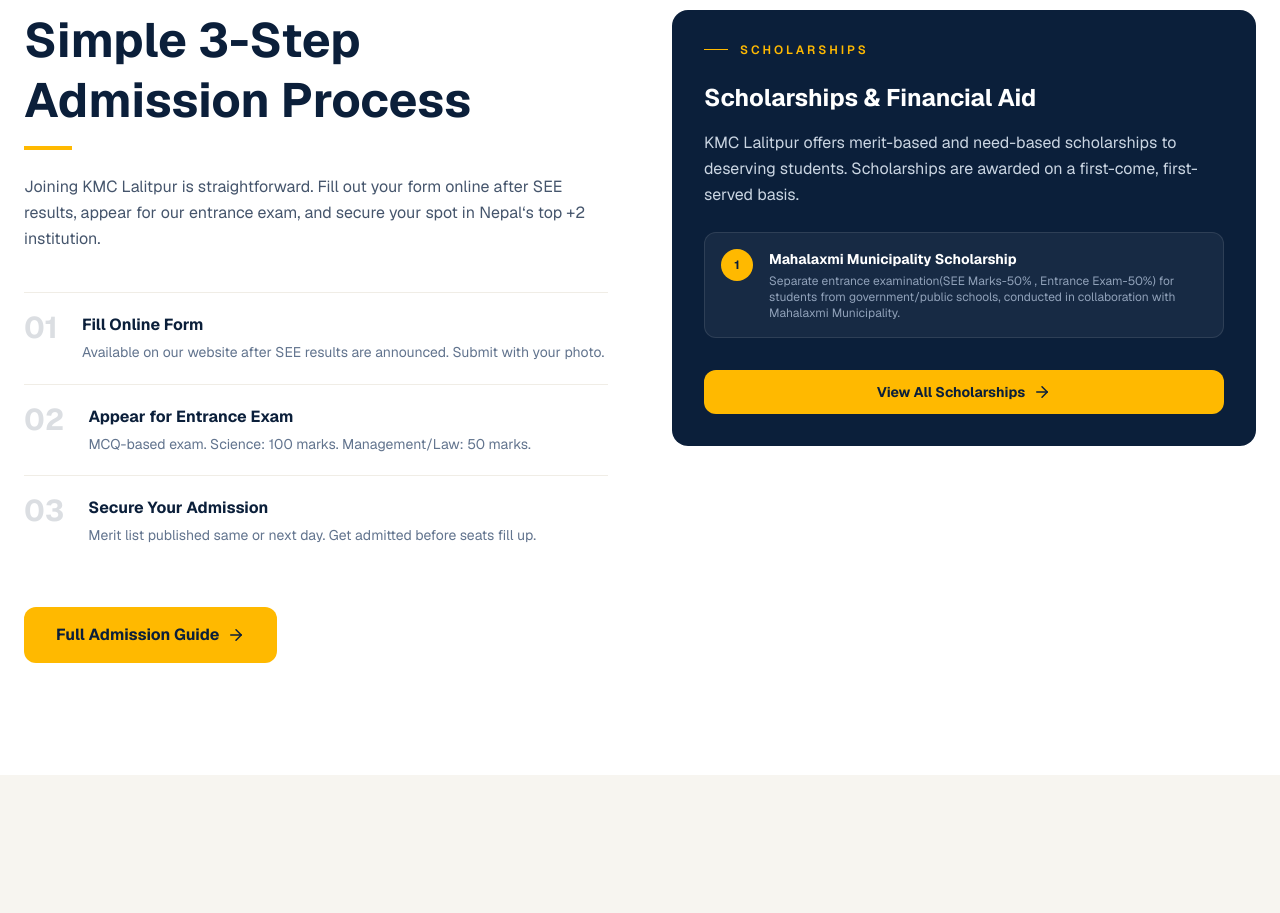
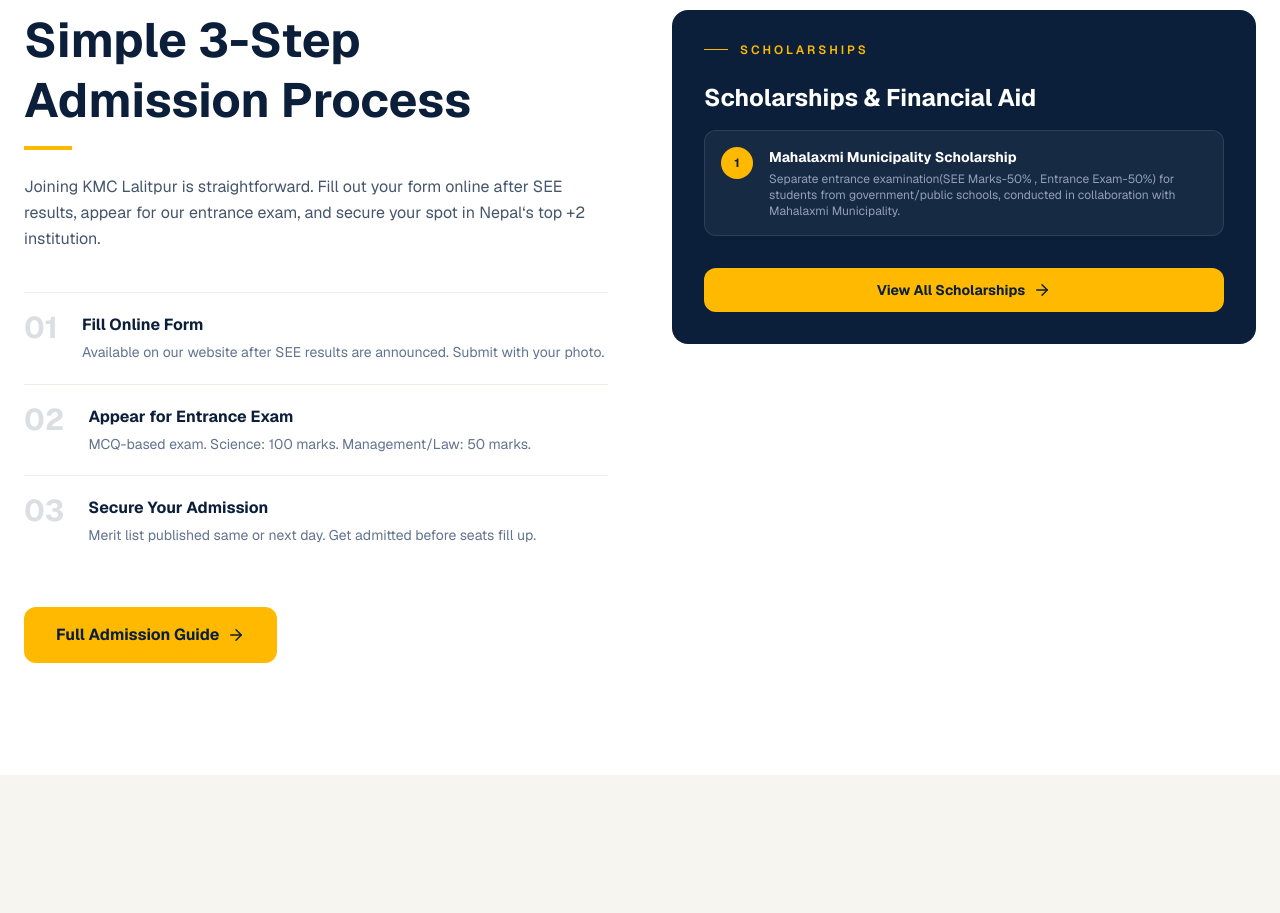
Before and after one commit to kasamthapa/kmc-lalitpur, a Next.js app: page / in a window 1280 px wide. Shown: the part 3620-4533 px from the top of the page. Built offline with nearby package versions, Linux system fonts and the light colour scheme; no server answers; the database is empty.

Commit message:
fix:scholarship text changes

```diff
--- a/app/page.tsx
+++ b/app/page.tsx
@@ -598,12 +598,6 @@ export default async function Home() {
               <h3 className="text-2xl font-bold mb-4 text-white">
                 Scholarships & Financial Aid
               </h3>
-              <p className="text-slate-300 mb-6 leading-relaxed">
-                KMC Lalitpur offers merit-based and need-based scholarships to
-                deserving students. Scholarships are awarded on a first-come,
-                first-served basis.
-              </p>
-
               <div className="space-y-4 mb-8">
                 {[
                   {
```
